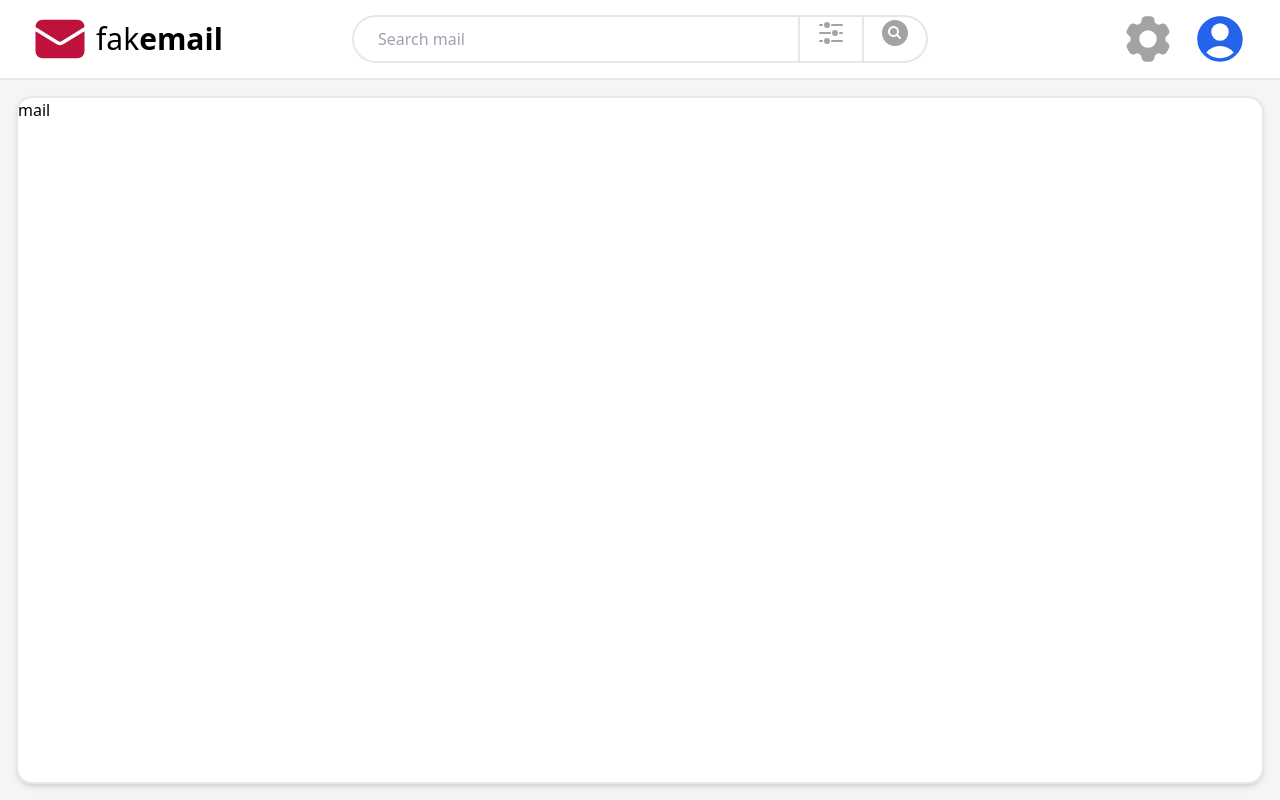
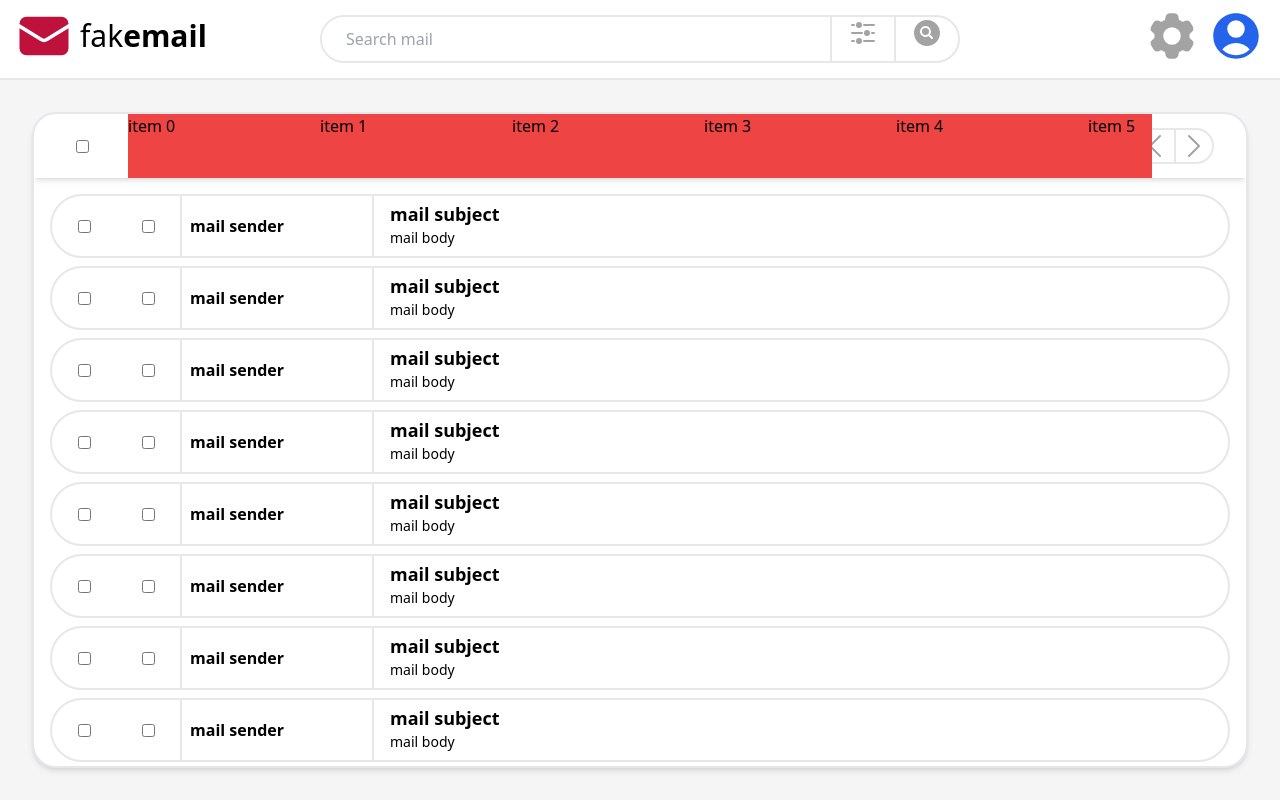
Before and after one commit to jacl38/fakemail, a React (Vite) app: page / in a window 1280 px wide. Built offline with nearby package versions, Linux system fonts and the light colour scheme.

Commit message:
Started mail view body, individual mail items

```diff
--- a/index.html
+++ b/index.html
@@ -4,7 +4,7 @@
     <meta charset="UTF-8" />
     <link rel="icon" type="image/svg+xml" href="/vite.svg" />
     <meta name="viewport" content="width=device-width, initial-scale=1.0" />
-    <title>fakemail</title>
+    <title>fak&#119838;&#119846;&#119834;&#119842;&#119845;</title>
   </head>
   <body class="h-full">
     <div id="root" class="h-full"></div>
--- /dev/null
+++ b/src/components/MailItem.tsx
@@ -0,0 +1,77 @@
+import { NavLink } from "react-router-dom";
+import { tw } from "../utility/tailwindUtil";
+
+const styles = {
+	container: tw(
+		`w-full h-16 rounded-full`,
+		`block`,
+		`border-2`,
+		`hover:shadow-md`,
+		`transition-all`,
+		`flex items-stretch`,
+		`overflow-hidden`,
+		`divide-x-2`
+	),
+	items: {
+		container: tw(
+			`flex items-center`,
+			`shrink-0`
+		),
+		button: tw(
+			`w-16 h-full`,
+			`cursor-pointer`,
+			`flex items-center justify-center`
+		)
+	},
+	from: {
+		container: tw(
+			`w-48`,
+			`flex items-center`,
+			`px-2`,
+			`shrink-0`
+		),
+		label: tw(
+			`font-bold truncate`
+		)
+	},
+	mailContent: {
+		container: tw(
+			`grow`,
+			`px-4 py-1`
+		),
+		subject: tw(
+			`truncate font-bold text-lg`
+		),
+		body: tw(
+			`truncate`,
+			`text-sm`
+		)
+	}
+}
+
+const MailItem = (props: { id: string }) => {
+	return <div className={styles.container}>
+		<div className={styles.items.container}>
+
+			<label htmlFor={`selectEmailCheckbox-${props.id}`} className={styles.items.button}>
+				<input id={`selectEmailCheckbox-${props.id}`} className="cursor-pointer" type="checkbox" />
+			</label>
+
+			<label htmlFor={`starEmailCheckbox-${props.id}`} className={styles.items.button}>
+				<input id={`starEmailCheckbox-${props.id}`} className="cursor-pointer" type="checkbox" />
+			</label>
+
+		</div>
+
+		<div className={styles.from.container}>
+			<p className={styles.from.label}>mail sender</p>
+		</div>
+
+		<div className={styles.mailContent.container}>
+			<p className={styles.mailContent.subject}>mail subject</p>
+			<p className={styles.mailContent.body}>mail body</p>
+		</div>
+	</div>
+}
+
+export default MailItem;
--- /dev/null
+++ b/src/components/MailViewHeader.tsx
@@ -0,0 +1,75 @@
+import { NavLink } from "react-router-dom"
+import { tw } from "../utility/tailwindUtil"
+import { ChevronLeftIcon, ChevronRightIcon } from "@heroicons/react/24/solid"
+
+const styles = {
+	topBar: tw(
+		`h-16`,
+		`flex justify-between items-center`,
+		`px-8`,
+		`shadow-md`,
+		`relative`
+	),
+	checkBox: {
+		container: tw(
+			`w-8 h-8`,
+			`flex justify-center items-center`,
+			`cursor-pointer`
+		),
+		input: tw(
+			`cursor-pointer`
+		)
+	},
+	sectionSelector: {
+		container: tw(
+			`bg-blue-500`,
+			`h-16`,
+			`2xl:w-[80rem] xl:w-[64rem] lg:w-[48rem] md:w-[32rem] sm:w-3/5 max-sm:w-2/5`,
+			`absolute left-1/2 top-1/2 -translate-x-1/2 -translate-y-1/2`,
+			`flex items-stretch`,
+			`overflow-x-scroll overflow-y-hidden`
+		)
+	},
+	pageLinks: {
+		container: tw(
+			`w-20`,
+			`rounded-full`,
+			`border-2`,
+			`flex justify-stretch`,
+			`overflow-hidden`,
+			`divide-x-2`
+		),
+		link: tw(
+			`w-full`,
+			`flex justify-center`,
+			`hover:bg-neutral-100 transition-colors`
+		),
+		icon: tw(
+			`text-neutral-400 hover:text-neutral-700`,
+			`w-8 h-8`,
+			`transition-colors`
+		)
+	}
+}
+
+const MailViewHeader = () => {
+	return <div className={styles.topBar}>
+
+		<div>
+			<label htmlFor="selectAllCheckbox" className={styles.checkBox.container}>
+				<input id="selectAllCheckbox" type="checkbox" className={styles.checkBox.input} />
+			</label>
+		</div>
+
+		<div className={styles.sectionSelector.container}>
+			{[...Array(50)].map((_, i) => <p className="min-w-[12rem] bg-red-500">item {i}</p>)}
+		</div>
+
+		<div className={styles.pageLinks.container}>
+			<NavLink className={styles.pageLinks.link} to="/"><ChevronLeftIcon className={styles.pageLinks.icon} /></NavLink>
+			<NavLink className={styles.pageLinks.link} to="/"><ChevronRightIcon className={styles.pageLinks.icon} /></NavLink>
+		</div>
+	</div>
+}
+
+export default MailViewHeader;
--- a/src/components/Header.tsx
+++ b/src/components/PageHeader.tsx
@@ -1,14 +1,15 @@
-import { AdjustmentsHorizontalIcon, Cog6ToothIcon, EnvelopeIcon, MagnifyingGlassCircleIcon, MagnifyingGlassIcon, QueueListIcon, UserCircleIcon } from "@heroicons/react/24/solid";
+import { AdjustmentsHorizontalIcon, Cog6ToothIcon, EnvelopeIcon, MagnifyingGlassCircleIcon, UserCircleIcon } from "@heroicons/react/24/solid";
 import { tw } from "../utility/tailwindUtil";
 import { NavLink } from "react-router-dom";
 
 const styles = {
 	container: tw(
-		`h-20`,
+		`h-20 max-md:h-40 shrink-0`,
 		`border-b-2`,
-		`flex justify-between relative`,
-		`p-8`,
-		`bg-white`
+		`flex justify-between items-start`,
+		`py-2 px-4`,
+		`bg-white`,
+		`relative`
 	),
 	icon: {
 		small: tw(`w-8`),
@@ -24,22 +25,19 @@ const styles = {
 		),
 		text: tw(
 			`text-3xl font-light`,
-			`max-md:hidden`
 		)
 	},
 	items: {
 		container: tw(
 			`flex items-center`,
-			`h-full`,
-			`space-x-4`
+			`space-x-2`
 		),
 	},
 	search: {
 		container: tw(
 			`absolute`,
-			`max-w-[45%] min-w-[22rem] w-full`,
-			`max-md:w-24 max-md:max-w-24`,
-			`left-1/2 top-1/2 -translate-x-1/2 -translate-y-1/2`,
+			`w-11/12 bottom-0 md:w-1/2`,
+			`left-1/2 md:top-1/2 -translate-x-1/2 -translate-y-1/2`,
 			`h-12`,
 			`rounded-full`,
 			`flex`,
@@ -66,7 +64,7 @@ const styles = {
 	}
 }
 
-const Header = () => {
+const PageHeader = () => {
 	return <header className={styles.container}>
 		<div className={styles.logo.container}>
 
@@ -94,4 +92,4 @@ const Header = () => {
 	</header>
 }
 
-export default Header;
+export default PageHeader;
--- a/src/pages/Layout.tsx
+++ b/src/pages/Layout.tsx
@@ -1,34 +1,33 @@
 import { Outlet } from "react-router-dom";
-import Header from "../components/Header";
+import PageHeader from "../components/PageHeader";
 import { tw } from "../utility/tailwindUtil";
 
 const styles = {
 	outerContainer: tw(
-		`h-full`,
-		`flex flex-col`
+		`w-full h-full`,
+		`flex flex-col`,
+		`bg-neutral-100`
 	),
 	contentContainer: tw(
-		`w-full h-full p-4`,
-		`bg-neutral-100`
+		`p-8 h-[calc(100vh-5rem)] max-md:h-[calc(100vh-10rem)]`
 	),
 	outletContainer: tw(
-		`w-full h-full`,
-		`rounded-2xl overflow-hidden`,
-		`bg-white`,
-		`border-2`,
-		`shadow-md`
+		`h-full overflow-hidden`,
+		`rounded-3xl`,
+		`flex flex-col`,
+		`bg-white border-2 shadow-md`
 	)
 }
 
 const Layout = () => {
-	return <main className={styles.outerContainer}>
-		<Header />
+	return <div className={styles.outerContainer}>
+		<PageHeader />
 		<div className={styles.contentContainer}>
 			<div className={styles.outletContainer}>
 				<Outlet />
 			</div>
 		</div>
-	</main>
+	</div>
 }
 
 export default Layout;
--- a/src/pages/MailView.tsx
+++ b/src/pages/MailView.tsx
@@ -1,10 +1,29 @@
-import { motion } from "framer-motion";
-import { useRef } from "react";
+import { tw } from "../utility/tailwindUtil"
+import MailViewHeader from "../components/MailViewHeader"
+import MailItem from "../components/MailItem"
 
+const styles = {
+	outerContainer: tw(
+		`h-full`,
+		`overflow-hidden`,
+	),
+	mailList: {
+		container: tw(
+			`h-full overflow-y-scroll`,
+			`space-y-2 p-4`
+		)
+	}
+}
 
 const MailView = () => {
-	return <div className="h-full">
-		mail
+	return <div className={styles.outerContainer}>
+
+		<MailViewHeader />
+
+		<div className={styles.mailList.container}>
+			{[...Array(50)].map((_, i) => <MailItem id={i.toString()} />)}
+		</div>
+
 	</div>
 }
 
```
